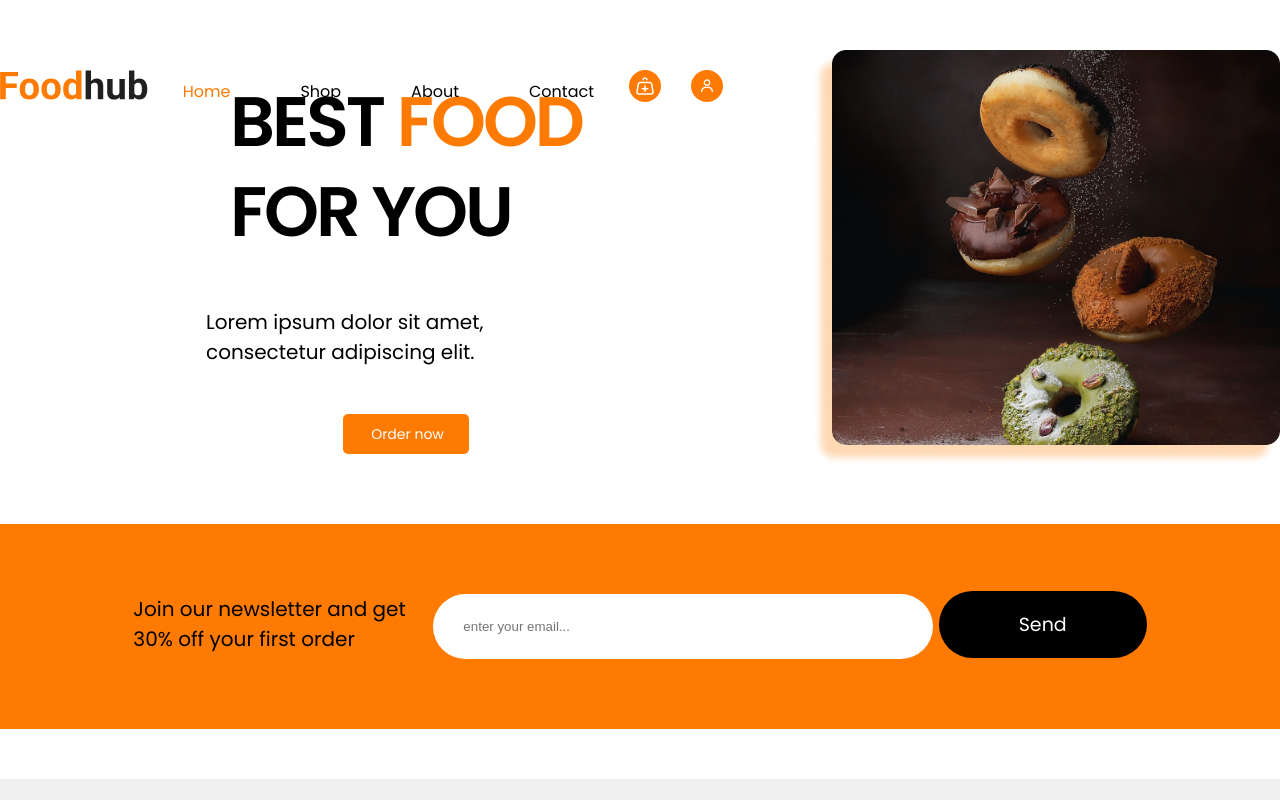
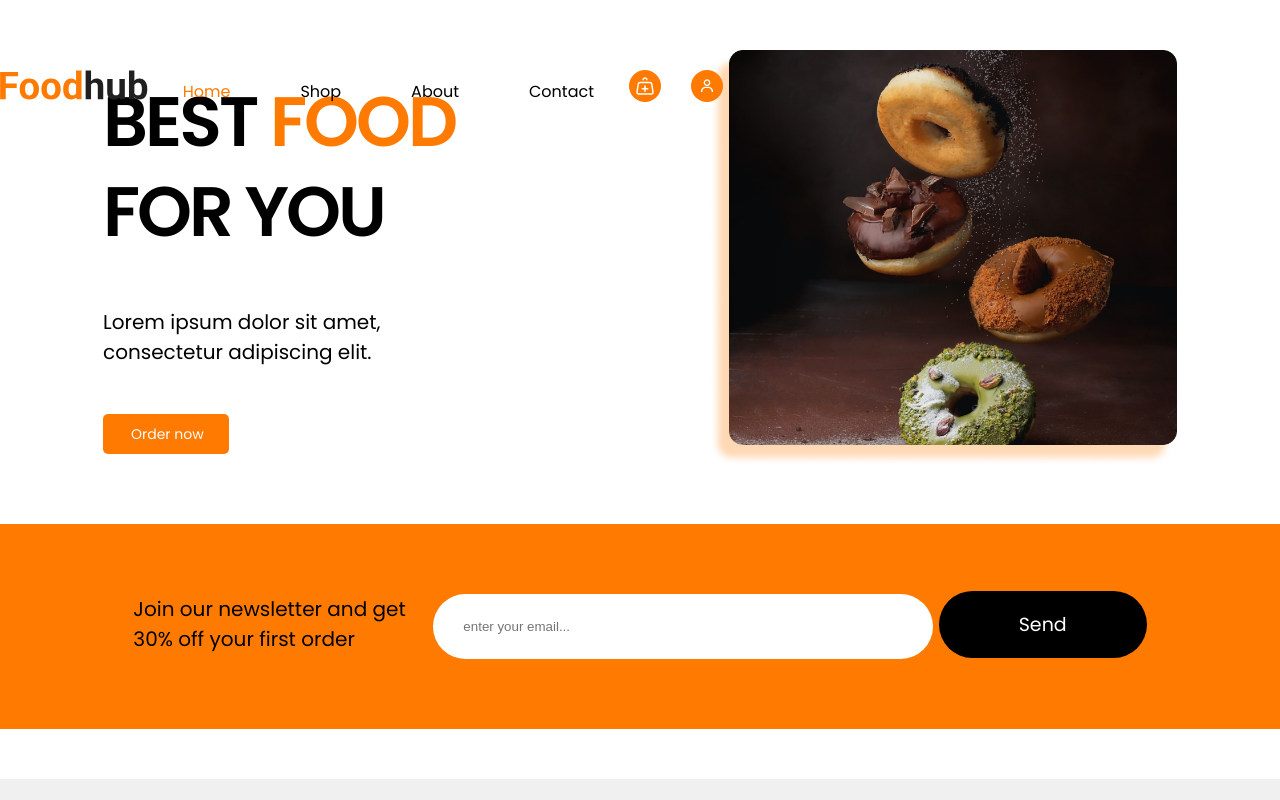
Before and after one commit to dev-yusupov/foodhub, a plain HTML site: page index.html in a window 1280 px wide. Shown: the top 800 px of the page. Drawn offline with Linux system fonts and the light colour scheme.

Commit message:
Fixed Main Section

```diff
--- a/css/foodhub.css
+++ b/css/foodhub.css
@@ -116,8 +116,7 @@ nav .hamburger div {
   display: flex;
   flex-direction: column;
   justify-content: center;
-  align-items: center;
-  width: 100%;
+  width: 400px;
 }
 
 .main-section .text-section .main-title {
```
